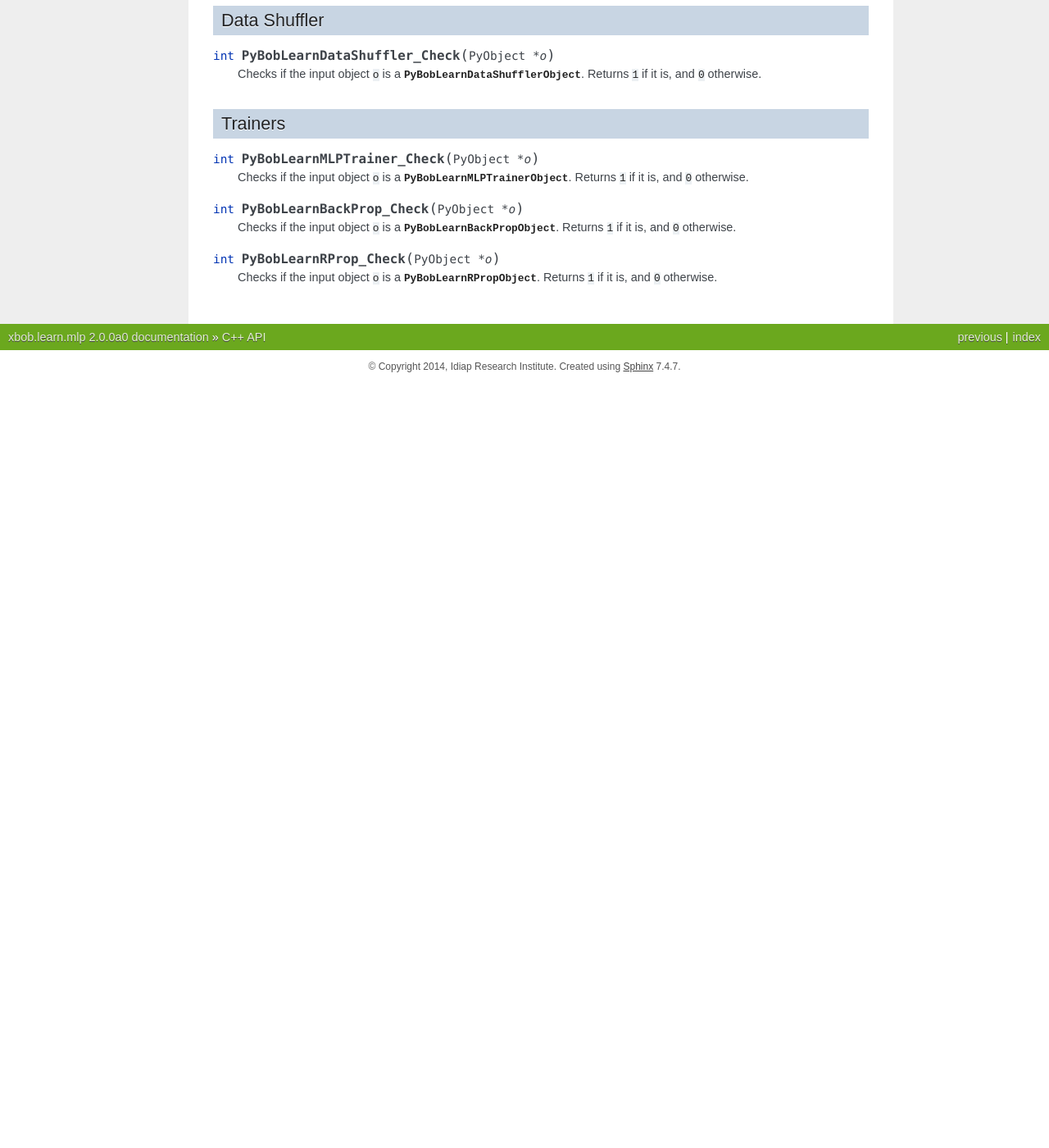
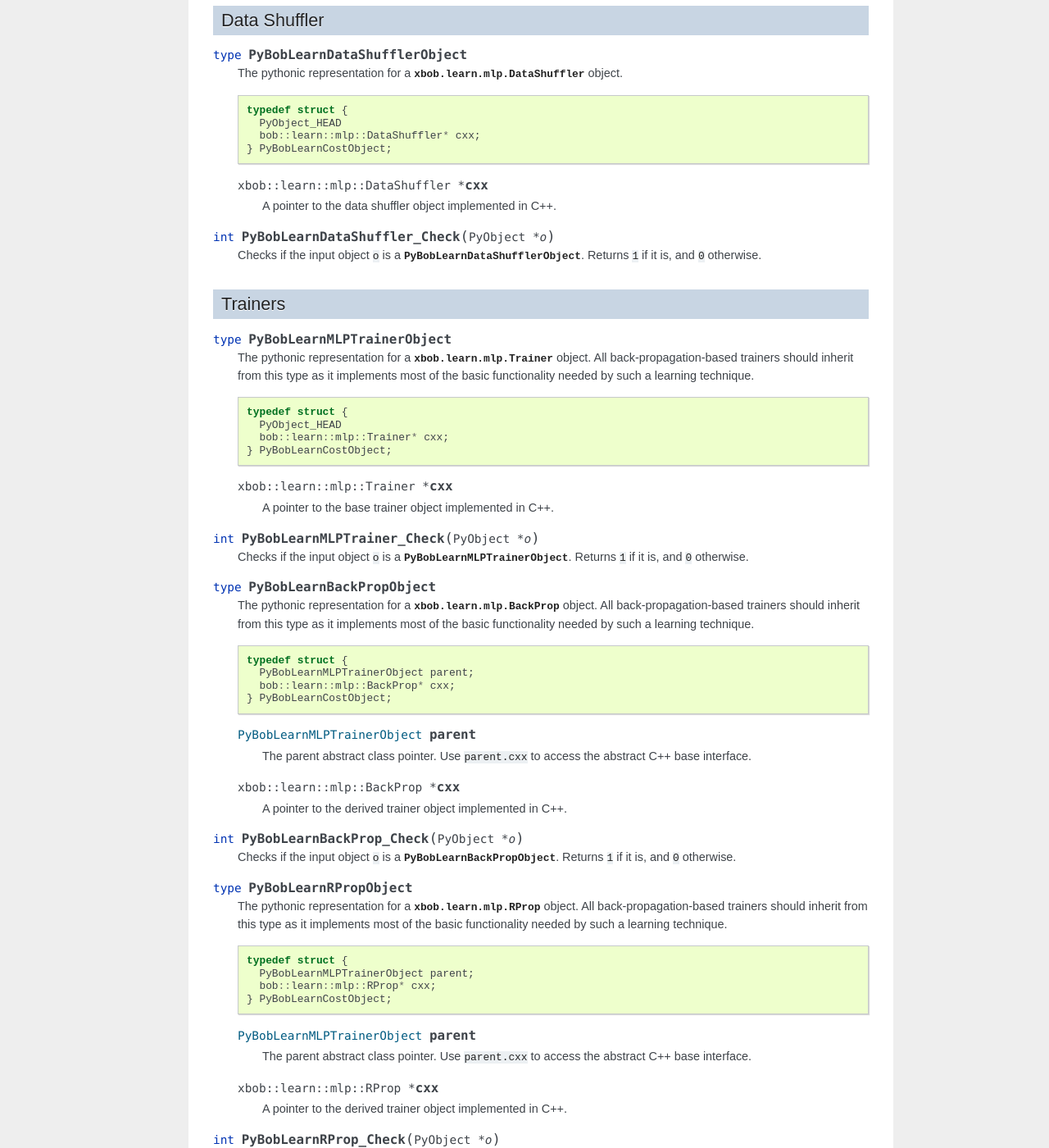
Before and after one commit to marioskogias/bob.learn.mlp, a Sphinx documentation site: the page built from doc/c_cpp_api.rst, in a window 1280 px wide and 1400 px high, scrolled down 1609 px. Shown: the whole window at 82% size. Built offline with Sphinx 7.4.7, drawn with Linux system fonts in a browser that asks for light colours; formulas are drawn with MathJax 3; before the commit the page ends 2076 px from its top, so only the background shows below that; part of the change alters nothing that is shown; some of the changed text lies outside the part shown.

```diff
--- a/doc/c_cpp_api.rst
+++ b/doc/c_cpp_api.rst
@@ -121,7 +121,7 @@ Cost
 Data Shuffler
 -------------
 
-.. cpp:type PyBobLearnDataShufflerObject
+.. cpp:type:: PyBobLearnDataShufflerObject
 
    The pythonic representation for a :py:class:`xbob.learn.mlp.DataShuffler`
    object.
@@ -148,7 +148,7 @@ Data Shuffler
 Trainers
 --------
 
-.. cpp:type PyBobLearnMLPTrainerObject
+.. cpp:type:: PyBobLearnMLPTrainerObject
 
    The pythonic representation for a :py:class:`xbob.learn.mlp.Trainer` object.
    All back-propagation-based trainers should inherit from this type as it
@@ -174,7 +174,7 @@ Trainers
    otherwise.
 
 
-.. cpp:type PyBobLearnBackPropObject
+.. cpp:type:: PyBobLearnBackPropObject
 
    The pythonic representation for a :py:class:`xbob.learn.mlp.BackProp` object.
    All back-propagation-based trainers should inherit from this type as it
@@ -205,7 +205,7 @@ Trainers
    ``0`` otherwise.
 
 
-.. cpp:type PyBobLearnRPropObject
+.. cpp:type:: PyBobLearnRPropObject
 
    The pythonic representation for a :py:class:`xbob.learn.mlp.RProp` object.
    All back-propagation-based trainers should inherit from this type as it
```
